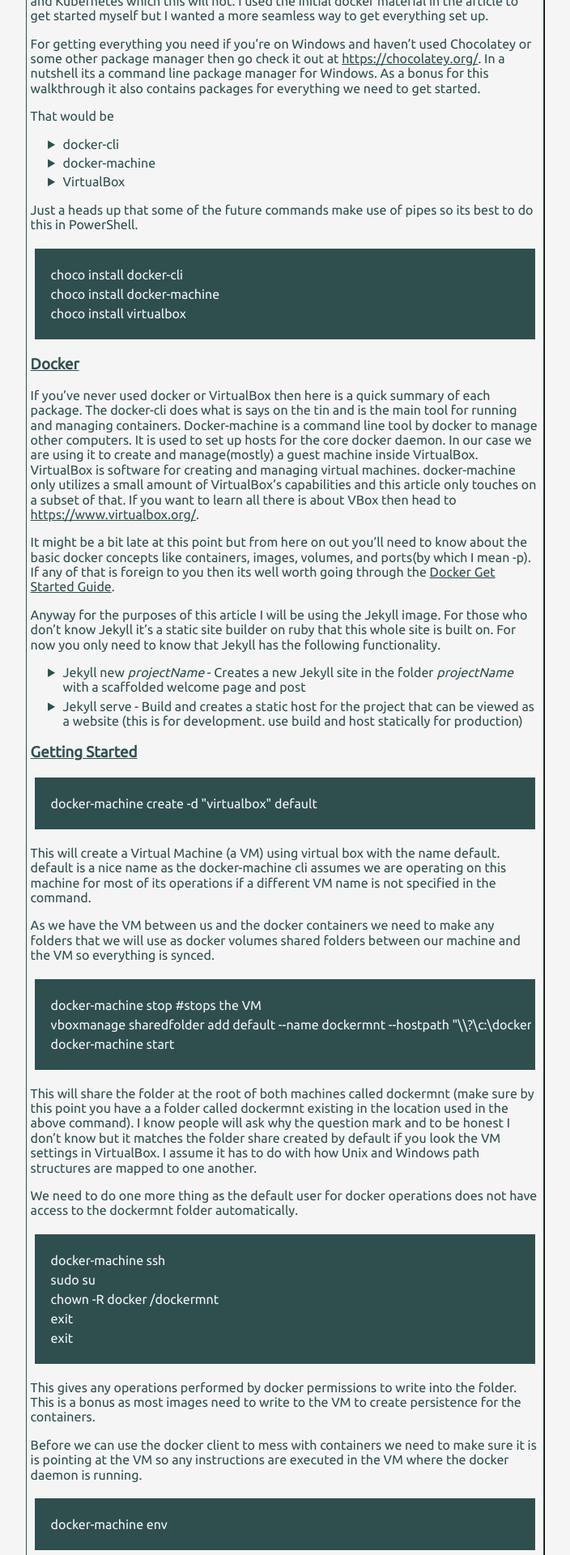
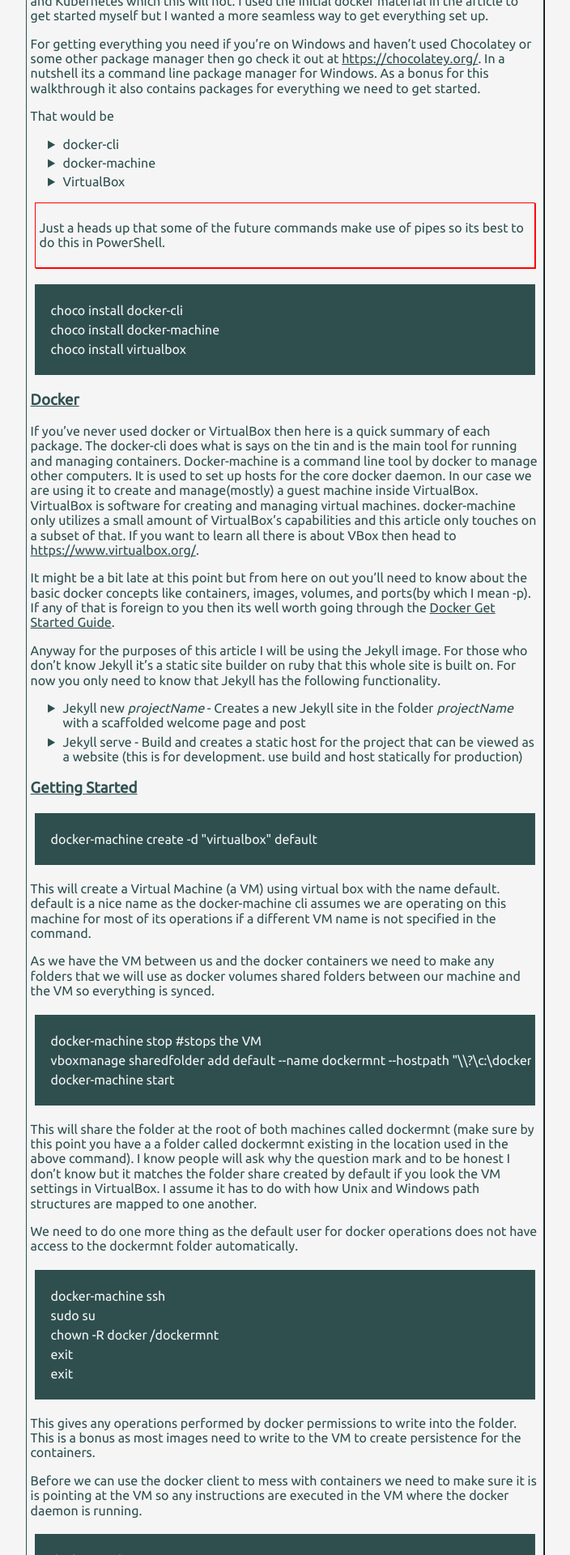
Before and after one commit to Mcphylus12/mcphylus12.github.io, a Jekyll site: the page built from _posts/2019-08-18-Docker-With-VBox.md, in a window 1280 px wide. Shown: the part 758-2678 px from the top of the page at 81% size, without its empty margins (297-1001 px from the left). Built offline with Jekyll 4.4.1, drawn with Linux system fonts in a browser that asks for light colours.

Commit message:
added block quote

````diff
--- a/_posts/2019-08-18-Docker-With-VBox.md
+++ b/_posts/2019-08-18-Docker-With-VBox.md
@@ -30,7 +30,7 @@
 - docker-machine
 - VirtualBox
 
- Just a heads up that some of the future commands make use of pipes so its best to do this in PowerShell.
+> Just a heads up that some of the future commands make use of pipes so its best to do this in PowerShell.
 
 ```PowerShell
 choco install docker-cli
````
